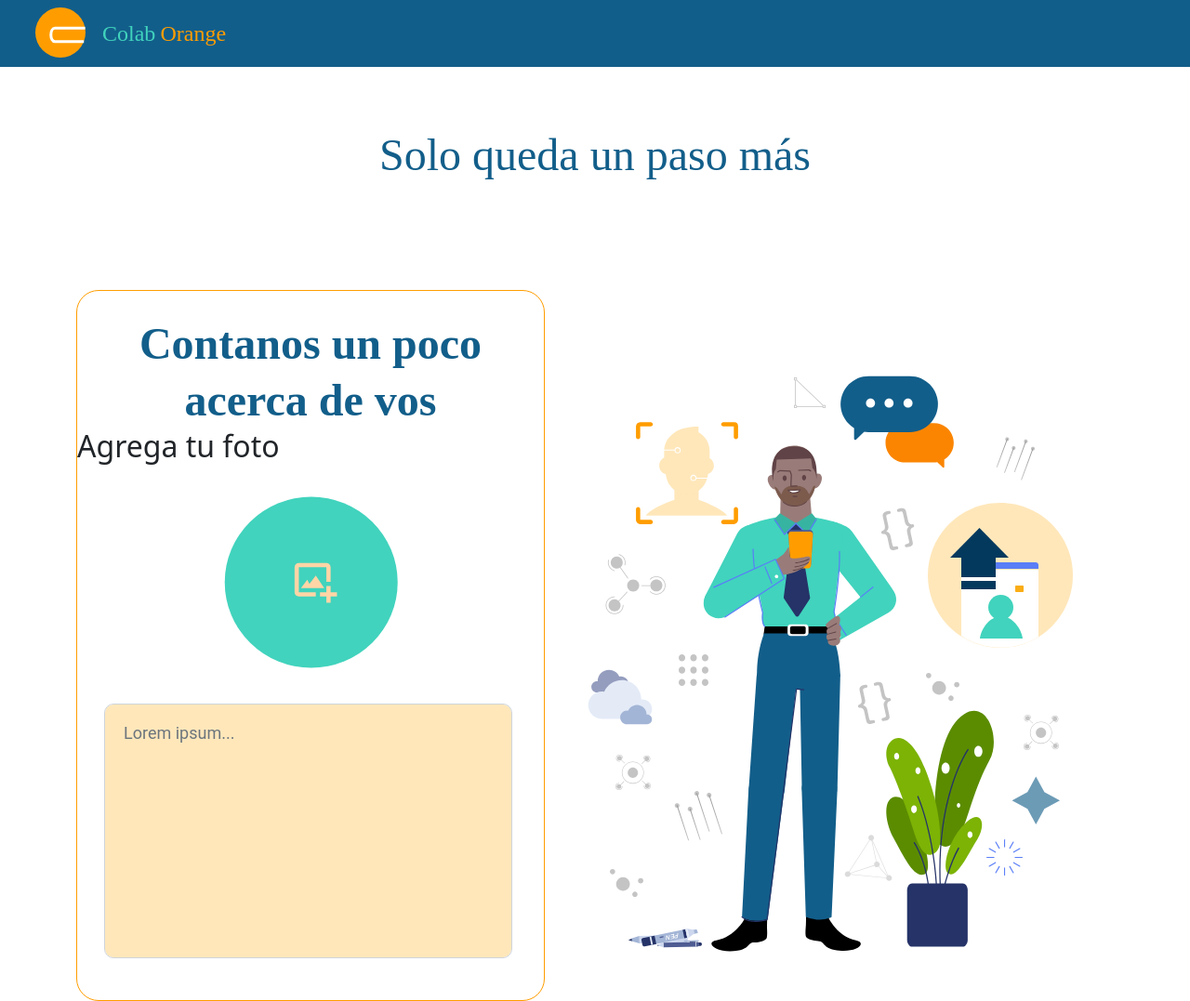
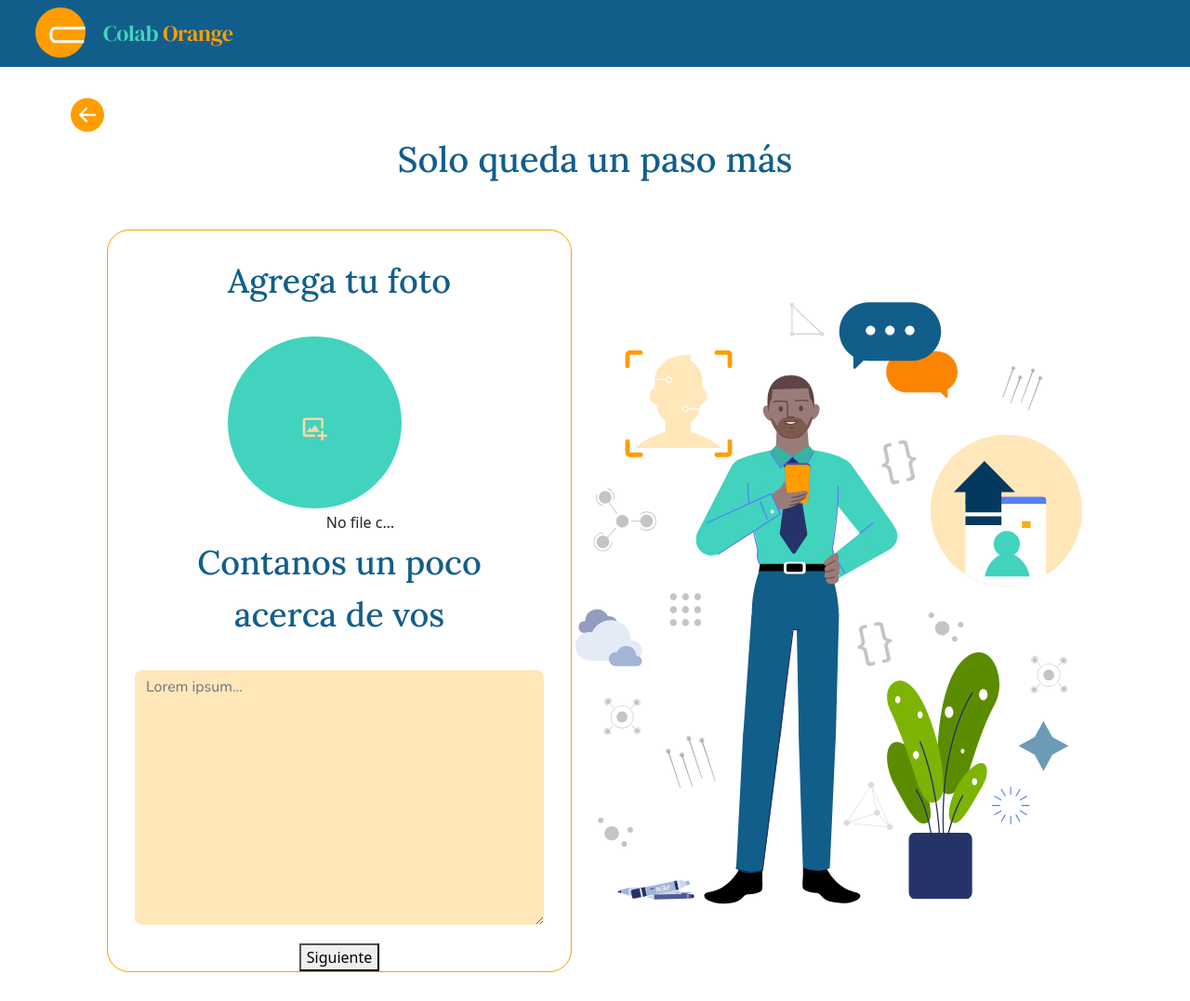
Before and after one commit to frontendcafe/cmyk-orange, a plain HTML site: page componentes/registro-paso2.html in a window 1280 px wide. Shown: the top 1077 px of the page at 93% size. Drawn offline with nearby package versions, Linux system fonts and the light colour scheme.

Commit message:
agregue input para subir archivo de foto

```diff
--- a/componentes/registro-paso2.html
+++ b/componentes/registro-paso2.html
@@ -4,7 +4,7 @@
     <meta charset="UTF-8" />
     <meta http-equiv="X-UA-Compatible" content="IE=edge" />
     <meta name="viewport" content="width=device-width, initial-scale=1" />
-    <title>Registro-paso2</title>
+    <title>RegistroPaso2</title>
     <link
       href="https://cdn.jsdelivr.net/npm/bootstrap@5.1.0/dist/css/bootstrap.min.css"
       rel="stylesheet"
@@ -30,38 +30,77 @@
       <div class="container-fluid">
         <a class="navbar-brand" href="http://frontendcafe/cmyk-orange/">
           <img
-            src="../public/img/Logo.svg"
+            src="../public/img/Logo(2).svg"
             alt=""
-            width="54"
+            width="213"
             height="54"
             class="d-inline-block"
             id="logonsb"
-          /><b class="textnsb green">Colab</b>
-          <b class="textnsb orange">Orange</b>
+          />
         </a>
       </div>
     </nav>
     <!-- Navbar sin botones - end -->
 
     <!-- Registro paso 2 - start -->
+
     <div class="container">
+      <button id="goBack" onClick="goBack()" class="btnGoBack">
+        <img
+          src="../public/img/Vector.svg"
+          alt="boton para ir atras"
+          id="arrowOrange"
+          class="arrowOrange"
+        />
+      </button>
       <h1 id="regp2Title">Solo queda un paso más</h1>
-
       <div id="regp2Column">
-        <div>
-          <h1>Contanos un poco acerca de vos</h1>
-          <h2>Agrega tu foto</h2>
-          <img src="../public/img/Group 148.svg" alt="" />
-
+        <div id="ttl-uploadPhoto" class="ttl-uploadPhoto">
+          <div class="ttl-photo">
+            <h2>Agrega tu foto</h2>
+            <input
+              type="file"
+              name="photo"
+              aria-label="File browser example"
+              class="uploadPhoto"
+            />
+            <span class="file-custom">
+              <svg
+                width="32"
+                height="32"
+                viewBox="0 0 56 54"
+                fill="none"
+                xmlns="http://www.w3.org/2000/svg"
+              >
+                <path
+                  d="M9.39876 11.25H39.1904V27H43.7738V11.25C43.7738 8.76825 41.7181 6.75 39.1904 6.75H9.39876C6.87105 6.75 4.81543 8.76825 4.81543 11.25V38.25C4.81543 40.7318 6.87105 42.75 9.39876 42.75H27.7321V38.25H9.39876V11.25Z"
+                  fill="#FFD5A6"
+                />
+                <path
+                  d="M18.5654 24.75L11.6904 33.75H36.8988L27.7321 20.25L20.8571 29.25L18.5654 24.75Z"
+                  fill="#FFD5A6"
+                />
+                <path
+                  d="M43.7738 31.5H39.1904V38.25H32.3154V42.75H39.1904V49.5H43.7738V42.75H50.6488V38.25H43.7738V31.5Z"
+                  fill="#FFD5A6"
+                />
+              </svg>
+            </span>
+          </div>
+          <h2>Contanos un poco acerca de vos</h2>
           <textarea
             class="form-control"
             id="textarea"
             rows="3"
             placeholder="Lorem ipsum..."
           ></textarea>
+          <button type="submit">Siguiente</button>
         </div>
-
-        <img src="../public/img/Group 152.svg" alt="" />
+        <img
+          src="../public/img/Group 152.svg"
+          alt="chique sube su foto de perfil desde el celular"
+          class="regp2Image"
+        />
       </div>
     </div>
     <!-- Registro paso 2 - end -->
--- a/css/registro-paso2.css
+++ b/css/registro-paso2.css
@@ -1,116 +1,194 @@
+@import url("https://fonts.googleapis.com/css2?family=Lora:wght@500;700&display=swap");
+@import url("https://fonts.googleapis.com/css2?family=Nunito:wght@400;700&display=swap");
 /************** Custom Properties ***************/
 :root {
-
-    --orange-color: #FF9D00;
+  --orange-color: #ff9d00;
 
   /* Registro paso 2 - start */
-    --white-color: #FFFFFF;
+  --white-color: #ffffff;
   --black-color: #000000;
-    --textarea-color: #9EA8BD;
+  --textarea-color: #9ea8bd;
 
-    --regp2-textarea-bg-color: #FFE7BA;
-    --regp2-title-color: #125E8A;
+  --regp2-textarea-bg-color: #ffe7ba;
+  --regp2-title-color: #125e8a;
 
-    --regp2-font-title: 'Lora';
-    --regp2-font-textarea: 'Roboto';
+  --regp2-font-title: "Lora";
+  --regp2-font-textarea: "Roboto";
 
   /* Registro paso 2 - end */
 }
 /************** Custom Properties ***************/
 
-
-/************** Registro paso 2 - start ***************/
-
-#regp2Title{ /* titulo: Solo queda un paso mas */
+/************** Registro paso 2 version mobile - start ***************/
+.container {
+  padding: 0px;
+}
+.btnGoBack {
+  background-color: transparent;
+  border: none;
+}
+.arrowOrange {
+  width: 36px;
+  margin: 32px 0px 0px 0px;
+}
+h1,
+h2,
+h3 {
   color: var(--regp2-title-color);
-
   font-family: var(--regp2-font-title);
   font-style: normal;
   font-weight: 500;
-    font-size: 48px;
+  font-size: 16px;
+  line-height: 24px;
+  text-align: center;
+  margin-top: 35px;
+}
+.ttl-uploadPhoto {
+  display: flex;
+  flex-direction: column;
+  align-items: center;
+  justify-content: center;
+}
+.uploadPhoto {
+  width: 100%;
+  max-width: 150px;
+}
+.uploadPhoto::-webkit-file-upload-button {
+  visibility: hidden;
+}
+.uploadPhoto::before {
+  width: 148px;
+  height: 148px;
+  content: "";
+  display: flex;
+  flex-direction: column;
+  justify-content: center;
+  padding: 0px;
+  margin: 0px;
+  align-items: center;
+  background-color: #41d3bd;
+  border: none;
+  border-radius: 100px;
+  padding: 5px 8px;
+  outline: none;
+  white-space: normal;
+  user-select: none;
+  -webkit-user-select: none;
+  cursor: pointer;
+}
+.file-custom {
+  position: absolute;
+  right: 59px;
+  bottom: 86px;
+}
+.ttl-photo {
+  position: relative;
+}
+#ttl-uploadPhoto > textarea {
+  width: 100%;
+  max-width: 320px;
+  height: 176px;
+  background-color: #ffe7ba;
+  border: none;
+  border-radius: 8px;
+  font-family: "Nunito";
+  font-size: 14px;
+  font-style: normal;
+  font-weight: 400;
+  line-height: 18px;
+  letter-spacing: 0em;
+  text-align: left;
+}
+#regp2Column > img {
+  display: none;
+}
+
+/************** Registro paso 2 version mobile - end ****************/
+
+/************** Registro paso 2 version Desktop - start ****************/
+@media (min-width: 768px) {
+  h1 {
+    font-size: 38px;
+  }
+  h2 {
+    font-size: 36px;
+    width: 100%;
+    max-width: 313px;
+    margin: 32px 0px;
+  }
+  h1,
+  h2 {
+    /* titulo: Solo queda un paso mas */
+
     line-height: 56px;
     text-align: center;
-
-    margin-top: 67px;
+    margin-top: 0px;
   }
-
-#regp2Column{ /* division en columnas Columna izquierda / imagen lado derecho */
+  #regp2Column {
+    /* division en columnas Columna izquierda / imagen lado derecho */
     display: flex;
     justify-content: center;
-
-    margin-top: 117px; /* distancia entre Titulo y Columna izquierda */
+    margin-top: 48px; /* distancia entre Titulo y Columna izquierda */
     margin-bottom: 108px;
   }
 
   /* Imagen - start */
-#regp2Column > img{ /* imagen lado derecho */
-    width: 639px;
-	height: 730px;
-	object-fit: none; /* recorte de la imagen */
-
-	margin-top: 35px;
+  #regp2Column > img {
+    /* imagen lado derecho */
+    display: block;
+    width: 50%;
+    max-width: 550px;
   }
   /* Imagen - end */
-
+  .uploadPhoto {
+    width: 100%;
+    max-width: 188px;
+  }
+  .uploadPhoto::before {
+    width: 187px;
+    height: 185px;
+    content: "";
+    display: flex;
+    justify-content: center;
+    align-items: center;
+    padding: 0px;
+    margin: 0px;
+    background-color: #41d3bd;
+    border: none;
+    border-radius: 100px;
+    padding: 5px 8px;
+    outline: none;
+    white-space: pre-wrap;
+    user-select: none;
+    -webkit-user-select: none;
+    cursor: pointer;
+  }
+  .file-custom {
+    position: absolute;
+    right: 130px;
+    bottom: 100px;
+  }
+  #ttl-uploadPhoto > textarea {
+    max-width: 440px;
+    height: 274px;
+    font-size: 16px;
+    line-height: 24px;
+    margin-bottom: 20px;
+  }
   /* Columna izquierda - start */
-#regp2Column > div{ /* izquierda */
+  #regp2Column > div {
+    /* izquierda */
     display: flex;
     flex-direction: column;
-
-    width: 504px;
-
+    width: 100%;
+    max-width: 500px;
     border: 1px solid var(--orange-color);
     box-sizing: border-box;
     border-radius: 24px;
-
     padding-top: 26px;
   }
 
-#regp2Column > div > h1{ /* titulos: Agrega tu foto / Contanos un poco acerca de vos */
-    color: var(--regp2-title-color);
-
-    font-family: var(--regp2-font-title);
-    font-style: normal;
-    font-weight: bold;
-    font-size: 48px;
-    line-height: 61px;
-
-    text-align: center;
-
-    margin-bottom: 0px;
+  /* Columna izquierda - end */
 }
 
-#regp2Column > div > img{ /* Circulo verde */
-    display: block;
-
-    margin: 27px auto 10px auto;
-
-    width: 187px;
-    height: 185px;
-}
-
-#textarea{ /* textarea */
-    resize: none;
-
-    color: var(--textarea-color);
-    background-color: var(--regp2-textarea-bg-color);
-
-    font-family: var(--regp2-font-textarea);
-    font-weight: normal;
-    font-style: normal;
-    font-size: 18px;
-    line-height: 21px;
-
-    padding-top: 20px;
-    padding-left: 20px;
-
-    margin: 28px 36px 35px 29px;
-
-    width: 439px;
-    height: 274px;
-    border-radius: 10px;
-}
-
-/* Columna izquierda - end */
-
-/************** Registro paso 2 - end ***************/
+/************** Registro paso 2 version Desktop - end ****************/
```
Lines whose indentation alone changed are shown as unchanged.
